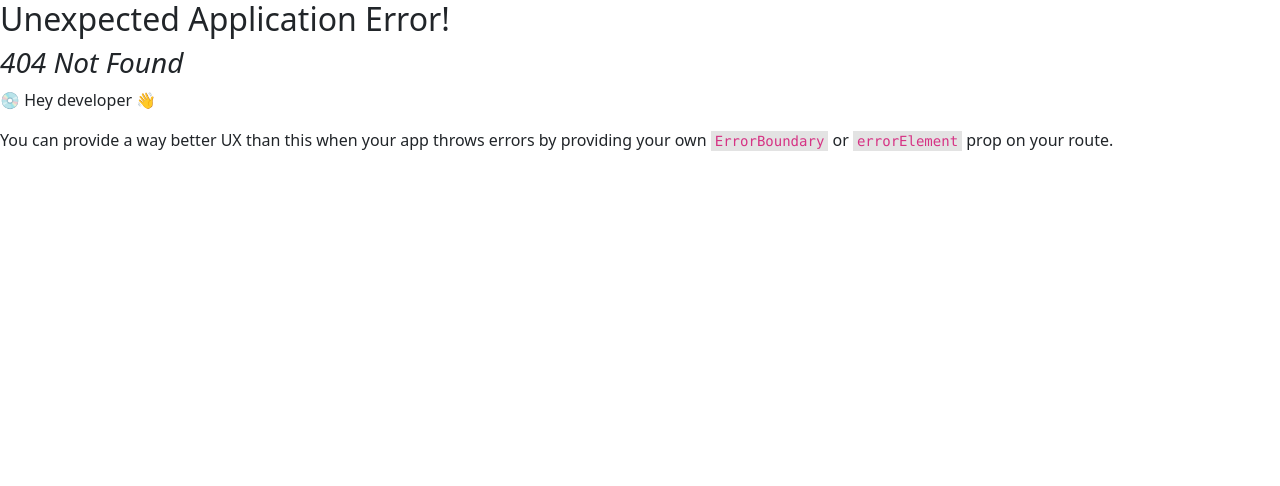
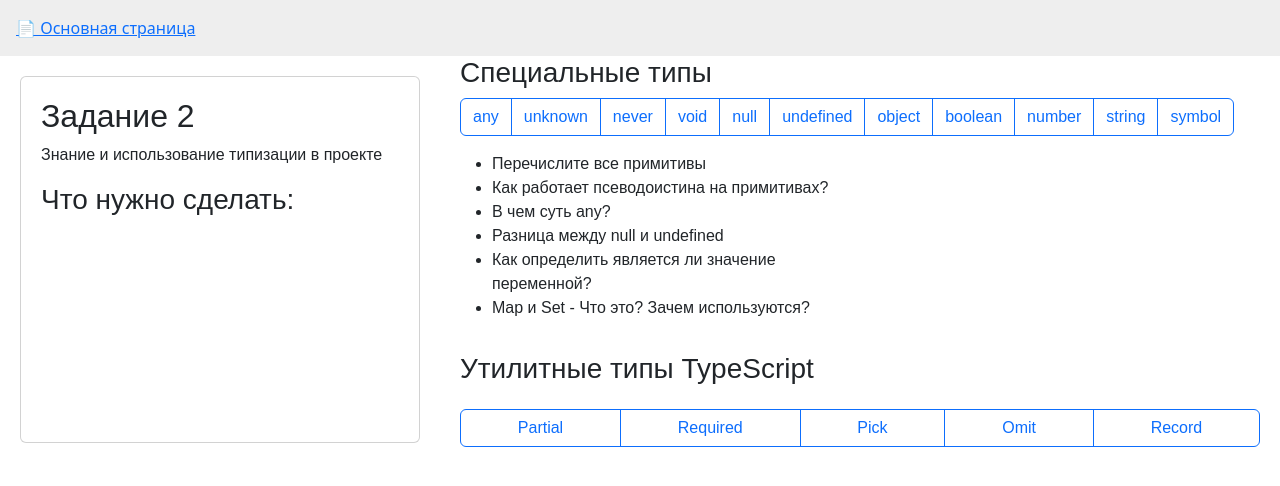
Before and after one commit to Arhontes/sobes-app, a React (Create React App) app: page /tasks/theory-task3 in a window 1280 px wide. Before the commit this address had no page. Shown: the top 486 px of the page. Built offline with nearby package versions, Linux system fonts and the light colour scheme.

Commit message:
feat: add theory 3

```diff
--- a/src/routes.tsx
+++ b/src/routes.tsx
@@ -7,6 +7,7 @@ import { Task2 } from "./tasks/practical/task2/Task2";
 import Task3 from "./tasks/practical/task3/Task3";
 import { Theory1 } from "./tasks/theory/theory-1/Theory1";
 import { Theory2 } from "./tasks/theory/theory-2/Theory2";
+import { Theory3 } from "./tasks/theory/theory-3/Theory3";
 
 const routes = [
   {
@@ -41,6 +42,10 @@ const routes = [
         path: "tasks/theory-task2",
         element: <Theory2 />,
       },
+      {
+        path: "tasks/theory-task3",
+        element: <Theory3 />,
+      },
     ],
   },
 ];
--- /dev/null
+++ b/src/tasks/theory/theory-3/Theory3.tsx
@@ -0,0 +1,214 @@
+import React, { useState } from "react";
+import {
+  Accordion,
+  Button,
+  ButtonGroup,
+  Card,
+  Form,
+  ListGroup,
+} from "react-bootstrap";
+import { TaskTarget } from "../../../common/TaskTarget";
+
+const taskTarget1 = {
+  description: "Знание и использование типизации в проекте",
+  points: [],
+};
+
+const tsSpecialTypes = [
+  { name: "any", description: "Любой тип. Отключает проверку типов." },
+  { name: "unknown", description: "Неизвестный тип. Безопаснее any." },
+  { name: "never", description: "Тип, который никогда не встречается." },
+  {
+    name: "void",
+    description: "Используется для функций, которые ничего не возвращают.",
+  },
+  { name: "null", description: "Тип null." },
+  { name: "undefined", description: "Тип undefined." },
+  { name: "object", description: "Объект любого типа, кроме примитивов." },
+  { name: "boolean", description: "true или false." },
+  { name: "number", description: "Числа." },
+  { name: "string", description: "Строки." },
+  { name: "symbol", description: "Уникальные идентификаторы." },
+];
+
+const tsUtilityTypes = [
+  {
+    name: "Partial",
+    description: "Какие поля останутся для User обязательными?",
+    example: (
+      <pre>
+        {`type UserBase = { id: string, phone: string };
+type UserSpecial = { email: string, age: number };
+type User = UserBase & Partial<UserSpecial>;`}
+      </pre>
+    ),
+  },
+  {
+    name: "Required",
+    description: "Какие поля станут обязательными у User?",
+    example: (
+      <pre>
+        {`type User = { name?: string, age?: number };
+type FullUser = Required<User>;`}
+      </pre>
+    ),
+  },
+  {
+    name: "Pick",
+    description: "Из каких поле состоит UserPreview?",
+    example: (
+      <pre>
+        {`type User = { name: string, age: number, email: string };
+type UserPreview = Pick<User, "name" | "email">;`}
+      </pre>
+    ),
+  },
+  {
+    name: "Omit",
+    description: "Из каких поле состоит UserNew?",
+    example: (
+      <pre>
+        {`type User = { name: string, age: number, email: string };
+type UserNew = Omit<User, "email">;`}
+      </pre>
+    ),
+  },
+  {
+    name: "Record",
+    description: "Как будет выглядет объект pageTitles?",
+    example: (
+      <pre>
+        {`type Page = "home" | "about";
+const pageTitles: Record<Page, string> = {  };`}
+      </pre>
+    ),
+  },
+];
+
+export const Theory3 = () => {
+  const [activeSpecialType, setActiveSpecialType] = useState<string | null>(
+    null,
+  );
+  const [activeUtilityType, setActiveUtilityType] = useState<string | null>(
+    null,
+  );
+  const [utilityAnswer, setUtilityAnswer] = useState<string>("");
+
+  const handleSpecialClick = (typeName: string) => {
+    setActiveSpecialType((prev) => (prev === typeName ? null : typeName));
+  };
+
+  const selectedSpecialType = tsSpecialTypes.find(
+    (t) => t.name === activeSpecialType,
+  );
+
+  const handleUtilityClick = (typeName: string) => {
+    setActiveUtilityType((prev) => (prev === typeName ? null : typeName));
+  };
+
+  const selectedUtilityType = tsUtilityTypes.find(
+    (t) => t.name === activeUtilityType,
+  );
+  return (
+    <div
+      style={{
+        display: "flex",
+        gap: 20,
+        margin: "auto",
+        fontFamily: "Arial, sans-serif",
+      }}
+    >
+      <TaskTarget target={taskTarget1} taskNumber={2} />
+
+      <div className="d-flex flex-column gap-3" style={{ width: 400 }}>
+        {/* Специальные типы */}
+
+        <div>
+          <h3>Специальные типы</h3>
+          <ButtonGroup className="mb-3">
+            {tsSpecialTypes.map((t) => (
+              <Button
+                key={t.name}
+                variant={
+                  activeSpecialType === t.name ? "primary" : "outline-primary"
+                }
+                onClick={() => handleSpecialClick(t.name)}
+              >
+                {t.name}
+              </Button>
+            ))}
+          </ButtonGroup>
+
+          {selectedSpecialType && (
+            <Card>
+              <Card.Body>
+                <h5>{selectedSpecialType.name}</h5>
+                <p>{selectedSpecialType.description}</p>
+              </Card.Body>
+            </Card>
+          )}
+          <ul className="d-flex flex-column">
+            <li>Перечислите все примитивы</li>
+            <li>Как работает псеводоистина на примитивах?</li>
+            <li>В чем суть any?</li>
+            <li>Разница между null и undefined</li>
+            <li>Как определить является ли значение переменной?</li>
+            <li>Map и Set - Что это? Зачем используются?</li>
+          </ul>
+        </div>
+
+        {/* Утилитные типы */}
+        <div
+          style={{
+            display: "flex",
+            gap: 20,
+            margin: "auto",
+            fontFamily: "Arial, sans-serif",
+          }}
+        >
+          <div className="d-flex flex-column gap-3" style={{ width: "800px" }}>
+            <h3>Утилитные типы TypeScript</h3>
+            <ButtonGroup className="mb-3">
+              {tsUtilityTypes.map((t) => (
+                <Button
+                  key={t.name}
+                  variant={
+                    activeUtilityType === t.name ? "primary" : "outline-primary"
+                  }
+                  onClick={() => handleUtilityClick(t.name)}
+                >
+                  {t.name}
+                </Button>
+              ))}
+            </ButtonGroup>
+
+            {selectedUtilityType && (
+              <div className="d-flex gap-3">
+                <Card>
+                  <Card.Body>
+                    <h5>{selectedUtilityType.name}</h5>
+                    <p>{selectedUtilityType.description}</p>
+
+                    <Form.Group controlId="utilityAnswer">
+                      <Form.Label>Напишите пример</Form.Label>
+                      <Form.Control
+                        as="textarea"
+                        rows={3}
+                        value={utilityAnswer}
+                        onChange={(e) => setUtilityAnswer(e.target.value)}
+                        placeholder=""
+                      />
+                    </Form.Group>
+                  </Card.Body>
+                </Card>
+                <Card style={{ width: "400px" }}>
+                  <Card.Body>{selectedUtilityType.example}</Card.Body>
+                </Card>
+              </div>
+            )}
+          </div>
+        </div>
+      </div>
+    </div>
+  );
+};
```
